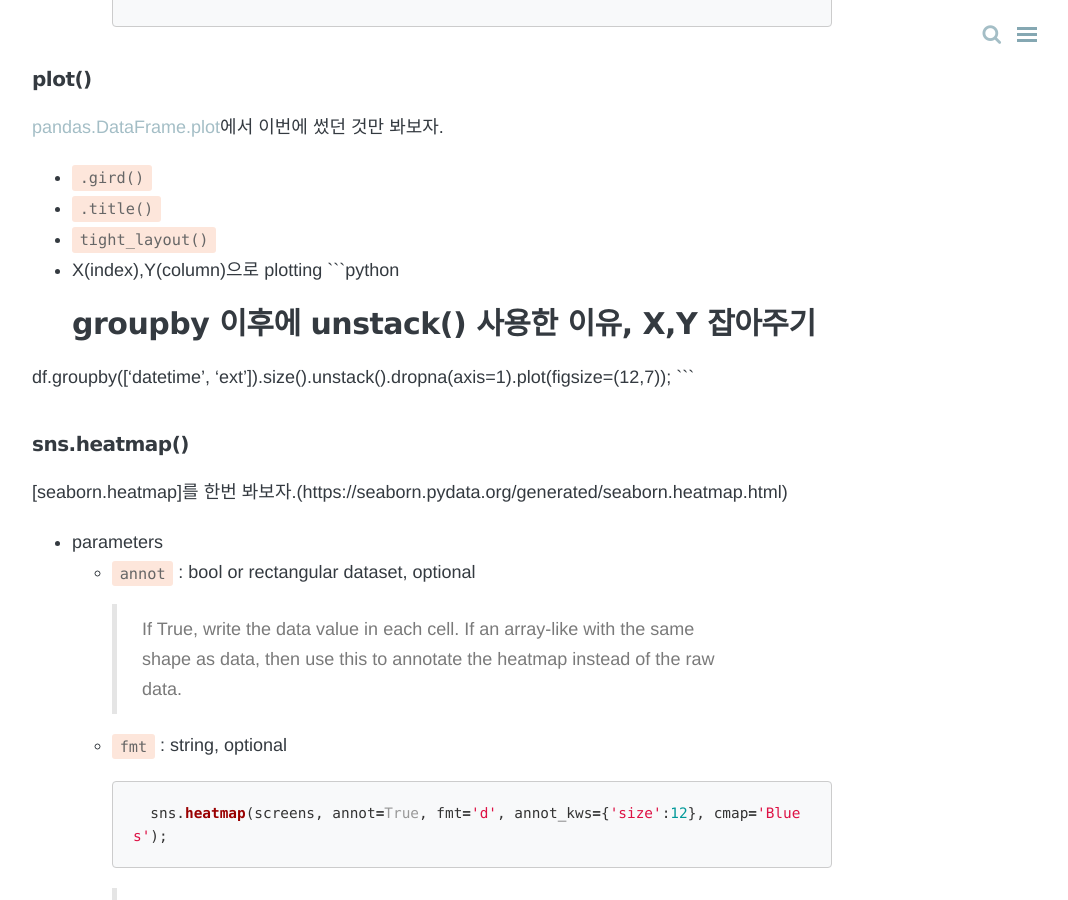
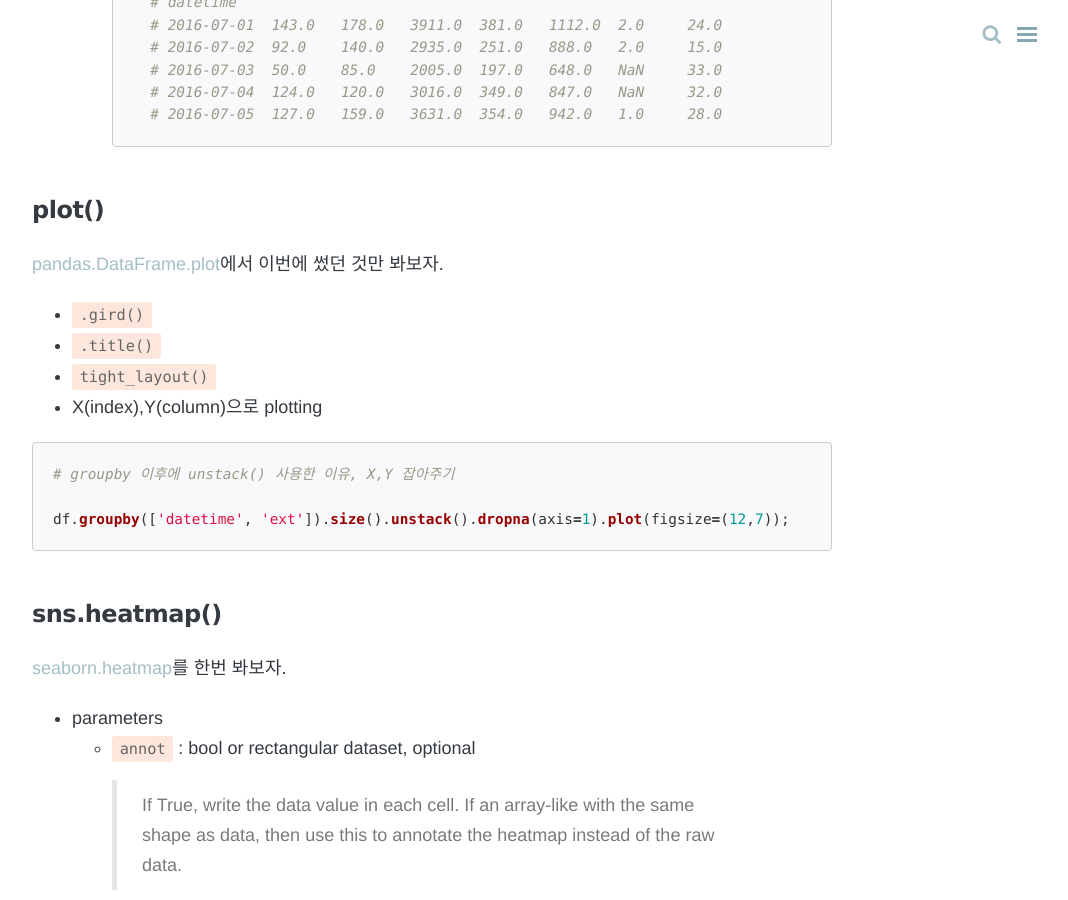
Before and after one commit to onsoo/onsoo.github.io, a Jekyll site: the page built from _posts/데이터분석/2018-11-03-파이썬-분석-실무-6.md, in a window 1280 px wide and 900 px high, scrolled down 8314 px. Shown: the whole window, without its empty margins (208-1276 px from the left). Built offline with Jekyll 4.4.1, drawn with Linux system fonts in a browser that asks for light colours; nearby versions of some CDN libraries; comment, search, counter and statistics services are not loaded; some of the changed text lies outside the part shown.

Commit message:
data-funnel-6th post editting

````diff
--- a/_posts/데이터분석/2018-11-03-파이썬-분석-실무-6.md
+++ b/_posts/데이터분석/2018-11-03-파이썬-분석-실무-6.md
@@ -7,12 +7,13 @@
 
 > **[python 분석 실무, 유저 funnel 분석](https://wikidocs.net/16570)** 따라 공부하기
 >
-> [1. 데이터 불러오기](2018-10-31-파이썬-분석-실무-1.md)
-> [2. 날짜 데이터 다루기](2018-10-31-파이썬-분석-실무-2.md)
-> [3. 결측치 처리](2018-10-31-파이썬-분석-실무-3.md)
-> [4. 예측 모델을 통한 결측치 처리](2018-10-31-파이썬-분석-실무-4.md)
-> [5. 데이터 전처리](2018-10-31-파이썬-분석-실무-6.md)
-> **6. EDA, 일별 주요 통계**
+> 1. [데이터 불러오기](/2018-10-31-파이썬-분석-실무-1.md)
+> 2. [날짜 데이터 다루기](/2018-10-31-파이썬-분석-실무-2.md)
+> 3. [결측치 처리](/2018-10-31-파이썬-분석-실무-3.md)
+> 4. [예측 모델을 통한 결측치 처리](/2018-10-31-파이썬-분석-실무-4.md)
+> 5. [데이터 전처리](/2018-10-31-파이썬-분석-실무-6.md)
+> 6. **EDA, 일별 주요 통계**
+
 
 ## EDA(탐색적 데이터 분석, Exploratory Data Analysis)
 데이터 전처리를 마쳤다면, 데이터를 둘러보며 어떤 것이 의미있는 정보인지 확인해야 한다. 기본적으로 날짜데이터가 있는 경우는 날짜의 연도/월/일/요일 등 어떤 타입의 날짜 데이터와 연관성이 있는지 알아본다. 유저의 로그를 가지고 분석하는 경우 특정 행동끼리의 상관성도 살펴볼 수 있다.
@@ -196,21 +197,22 @@
         ```
 
 
-#### plot()
+### plot()
 [pandas.DataFrame.plot](https://pandas.pydata.org/pandas-docs/stable/generated/pandas.DataFrame.plot.html)에서 이번에 썼던 것만 봐보자.
 
 - `.gird()`
 - `.title()`
 - `tight_layout()`
 - X(index),Y(column)으로 plotting
+
 ```python
 # groupby 이후에 unstack() 사용한 이유, X,Y 잡아주기
 
 df.groupby(['datetime', 'ext']).size().unstack().dropna(axis=1).plot(figsize=(12,7));
 ```
 
-#### sns.heatmap()
-[seaborn.heatmap]를 한번 봐보자.(https://seaborn.pydata.org/generated/seaborn.heatmap.html)
+### sns.heatmap()
+[seaborn.heatmap](https://seaborn.pydata.org/generated/seaborn.heatmap.html)를 한번 봐보자.
 
 - parameters
     - `annot` : bool or rectangular dataset, optional
````
